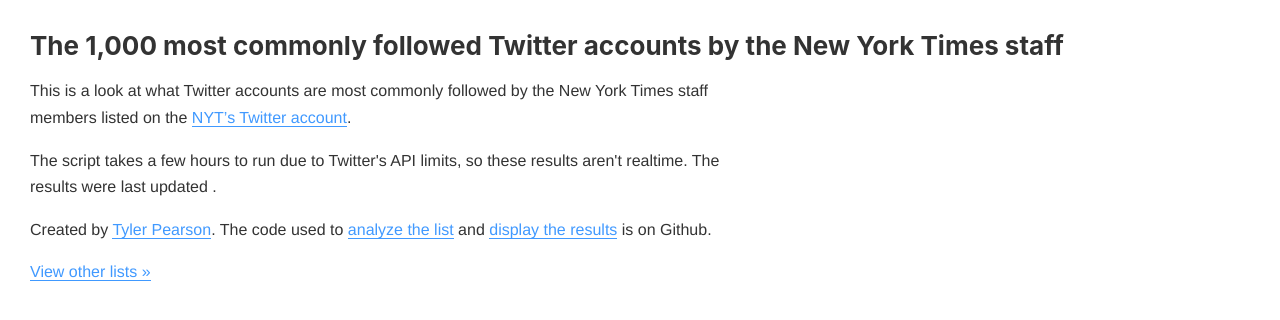
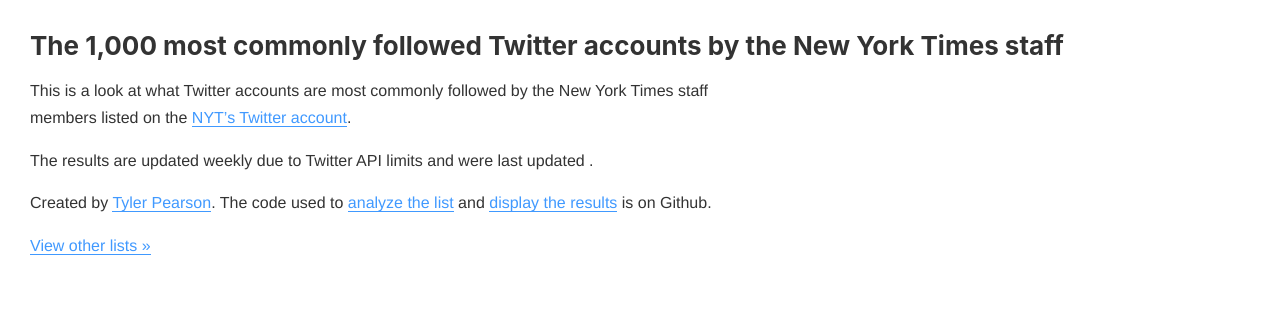
Before and after one commit to tylerpearson/twitter-most-followed-site, a Jekyll site: the page built from _posts/2018-01-07-nyt.md, in a window 1280 px wide. Shown: the top 320 px of the page. Built offline with Jekyll 4.4.1, drawn with Linux system fonts in a browser that asks for light colours; nearby versions of some CDN libraries; Markdown is read by kramdown in place of the engine named in the settings.

Commit message:
Update intro text

```diff
--- a/_layouts/results.html
+++ b/_layouts/results.html
@@ -9,7 +9,7 @@
     <div class="content">
       {{ content }}
 
-      <p>The script takes a few hours to run due to Twitter's API limits, so these results aren't realtime. The results were last updated {{ site.data[page.results].finished_at_formatted }}.</p>
+      <p>The results are updated weekly due to Twitter API limits and were last updated {{ site.data[page.results].finished_at_formatted }}.</p>
 
       <p>Created by <a href="http://twitter.com/tylerpearson">Tyler Pearson</a>. The code used to <a href="https://github.com/tylerpearson/twitter-most-followed-scripts">analyze the list</a> and <a href="https://github.com/tylerpearson/twitter-most-followed">display the results</a> is on Github.</p>
 
```
